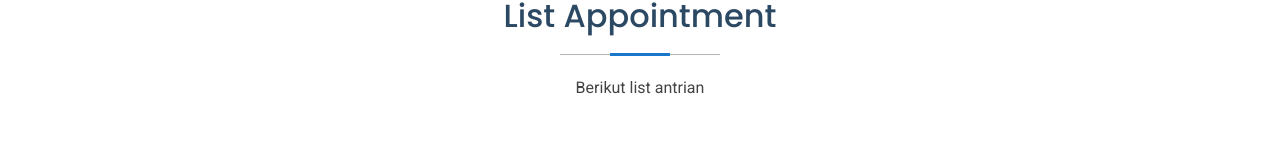
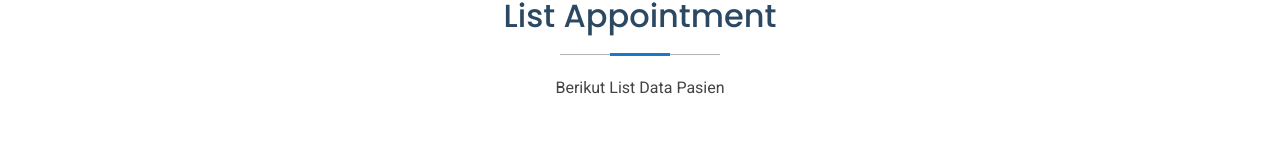
Before and after one commit to SebastianusDiaz/uas_paw, an Angular app in the folder appointment-app/: page / in a window 1280 px wide. Shown: the part 1602-1768 px from the top of the page. Built offline with nearby package versions, Linux system fonts and the light colour scheme; no server answers.

Commit message:
Update list-appointment.component.html

```diff
--- a/appointment-app/src/app/list-appointment/list-appointment.component.html
+++ b/appointment-app/src/app/list-appointment/list-appointment.component.html
@@ -4,7 +4,7 @@
   <!-- Section Title -->
   <div class="container section-title" data-aos="fade-up">
     <h2>List Appointment</h2>
-    <p>Berikut list antrian</p>
+    <p>Berikut List Data Pasien</p>
   </div><!-- End Section Title -->
 
   <div class="container" data-aos="fade-up" data-aos-delay="100">
```
